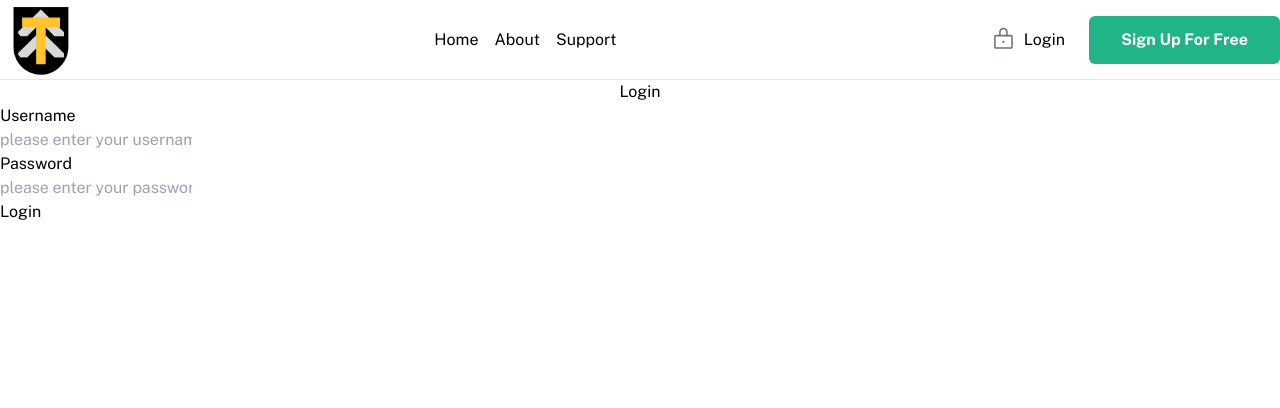
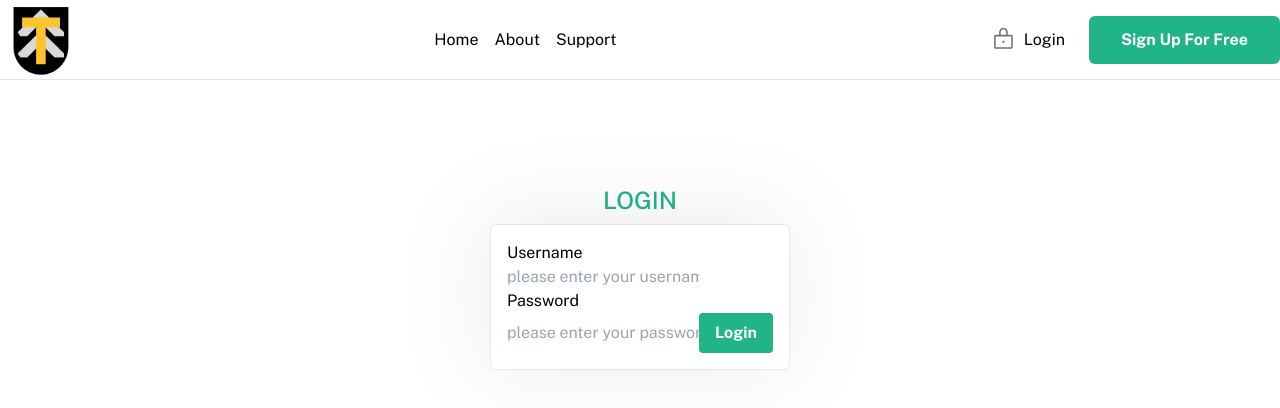
Before and after one commit to Zsombinszky/Team_Up, a React (Vite) app in the folder client/: page /login in a window 1280 px wide. Shown: the top 408 px of the page. Built offline with nearby package versions, Linux system fonts and the light colour scheme.

Commit message:
basic forms

```diff
--- a/client/src/pages/LoginPage.jsx
+++ b/client/src/pages/LoginPage.jsx
@@ -41,9 +41,9 @@ const LoginPage = () => {
 
 
     return (
-        <div className="login-page">
-            <h1 align="center" >Login</h1>
-            <form className="login-form" onSubmit={e => handleSubmit(e)}>
+        <div className="flex flex-col p-24 justify-center items-center">
+            <h1 align="center" className="py-2 text-2xl text-[#20B486] font-medium" >LOGIN</h1>
+            <form className="bg-white border max-w-[500px] p-4 input-box-shadow rounded-md justify-between" onSubmit={e => handleSubmit(e)}>
                 <p><label htmlFor="userName">Username</label></p>
                 <input type="text"
                        placeholder="please enter your username"
@@ -54,7 +54,7 @@ const LoginPage = () => {
                        placeholder="please enter your password"
                        value={password}
                        onChange={e=>setPassword(e.target.value)}/>
-                <p><button>Login</button></p>
+                <button className="bg-[#20B486] hover:bg-green-600 text-white font-bold py-2 px-4 rounded">Login</button>
             </form>
         </div>
     )
--- a/client/src/pages/RegisterPage.jsx
+++ b/client/src/pages/RegisterPage.jsx
@@ -42,8 +42,9 @@ const RegisterPage = () => {
 
 
     return (
-        <div className="register-page">
-            <form className="register-form" onSubmit={e => handleSubmit(e)}>
+        <div className="flex flex-col p-24 justify-center items-center">
+            <h1 align="center" className="py-2 text-2xl text-[#20B486] font-medium">REGISTER</h1>
+            <form className="bg-white border max-w-[500px] p-4 input-box-shadow rounded-md justify-between" onSubmit={e => handleSubmit(e)}>
                 <div className="form-group">
                     <label htmlFor="userName" className="form-label">User name</label> <br/>
                     <input type="text" placeholder="name" value={username}
@@ -61,7 +62,7 @@ const RegisterPage = () => {
                     <input type="date" value={birthDate}
                            onChange={e => setBirthDate(e.target.value)}/>
                 </div>
-                <button type="submit" className="submit-button">Register</button>
+                <button type="submit" className="bg-[#20B486] hover:bg-green-600 text-white font-bold py-2 px-4 rounded">Register</button>
             </form>
         </div>
     )
```
